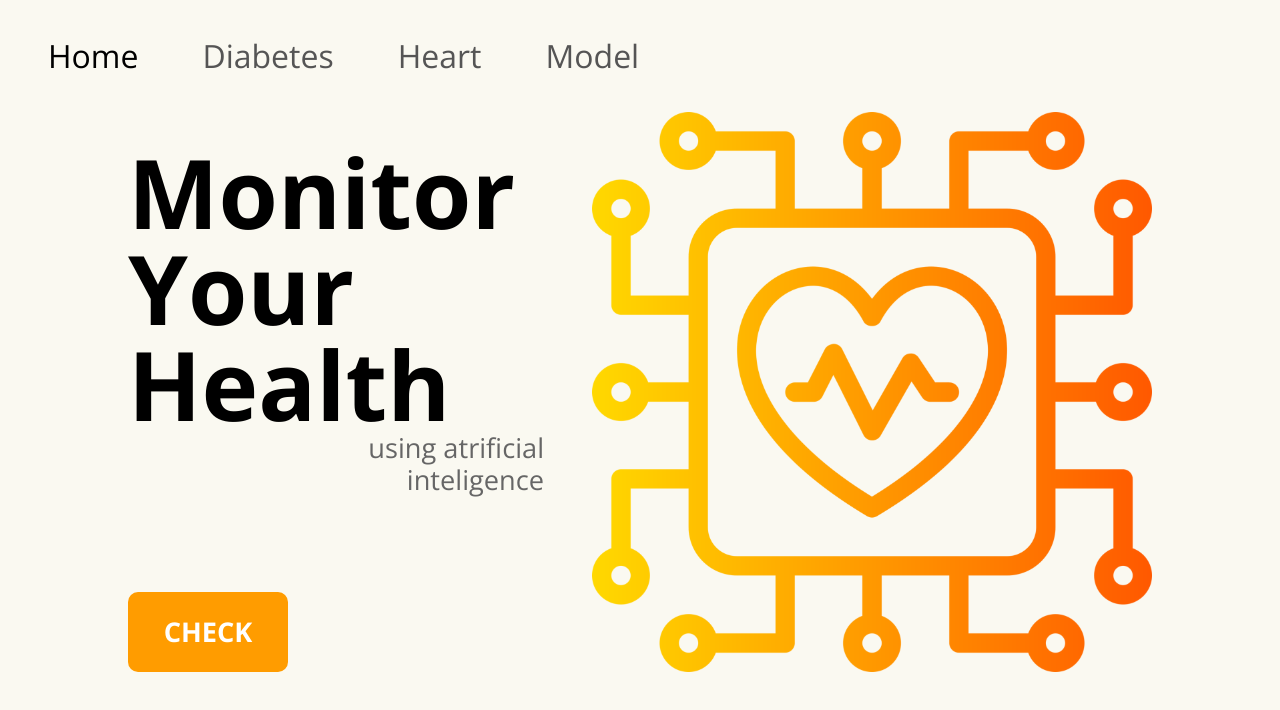
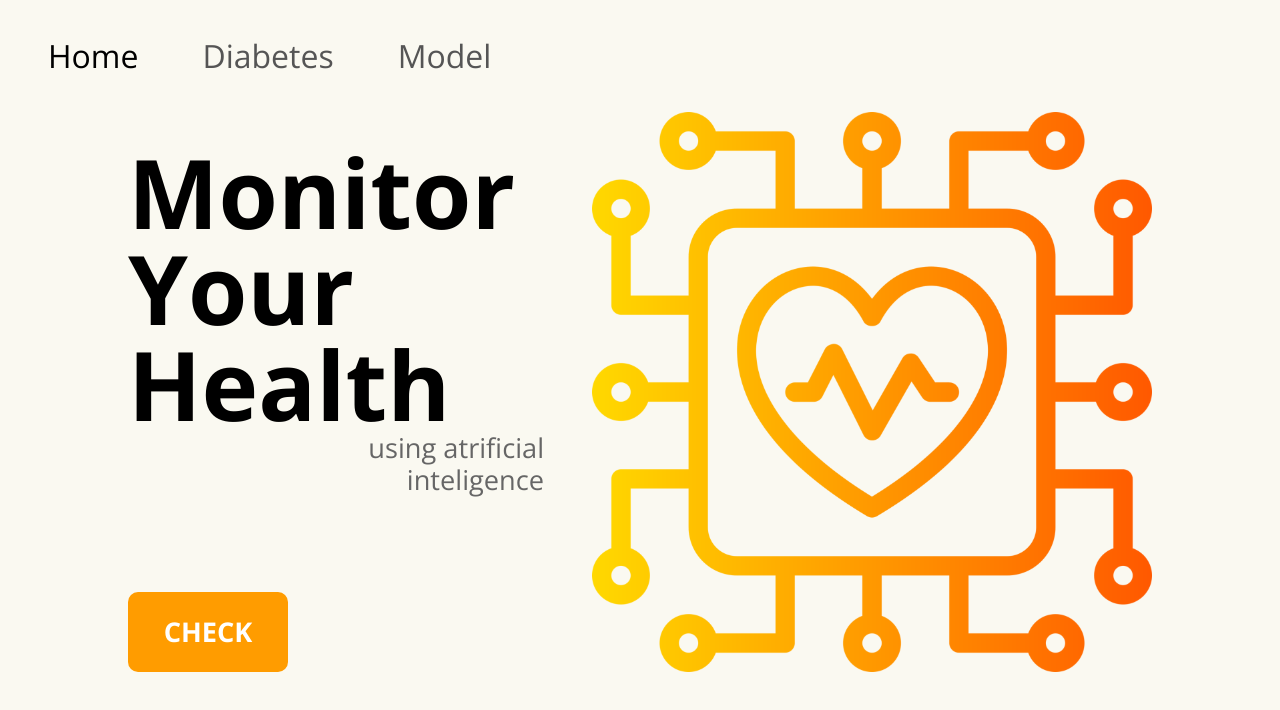
Before and after one commit to tomek1421/NeuralNetworkTextClassification, a React (Create React App) app in the folder frontend/neural-network/: page / in a window 1280 px wide. Shown: the top 710 px of the page. Built offline with nearby package versions, Linux system fonts and the light colour scheme.

Commit message:
remove unused heart page

```diff
--- a/frontend/neural-network/src/App.js
+++ b/frontend/neural-network/src/App.js
@@ -13,7 +13,6 @@ function App() {
         <Route path="/" element={<Layout />}>
           <Route index element={<Home />} />
           <Route path="/diabetes" element={<Diabetes />} />
-          <Route path="/heart" element={<div>heart</div>} />
           <Route path="/model" element={<div><Model /></div>} />
         </Route>
       </Routes>
--- a/frontend/neural-network/src/components/Layout.js
+++ b/frontend/neural-network/src/components/Layout.js
@@ -10,7 +10,6 @@ export function Layout() {
                     <ul className="navbar">
                         <li><NavLink to="/" >Home</NavLink></li>
                         <li><NavLink to="/diabetes" >Diabetes</NavLink></li>
-                        <li><NavLink to="/heart" >Heart</NavLink></li>
                         <li><NavLink to="/model" >Model</NavLink></li>
                     </ul>
                 </nav>
```
